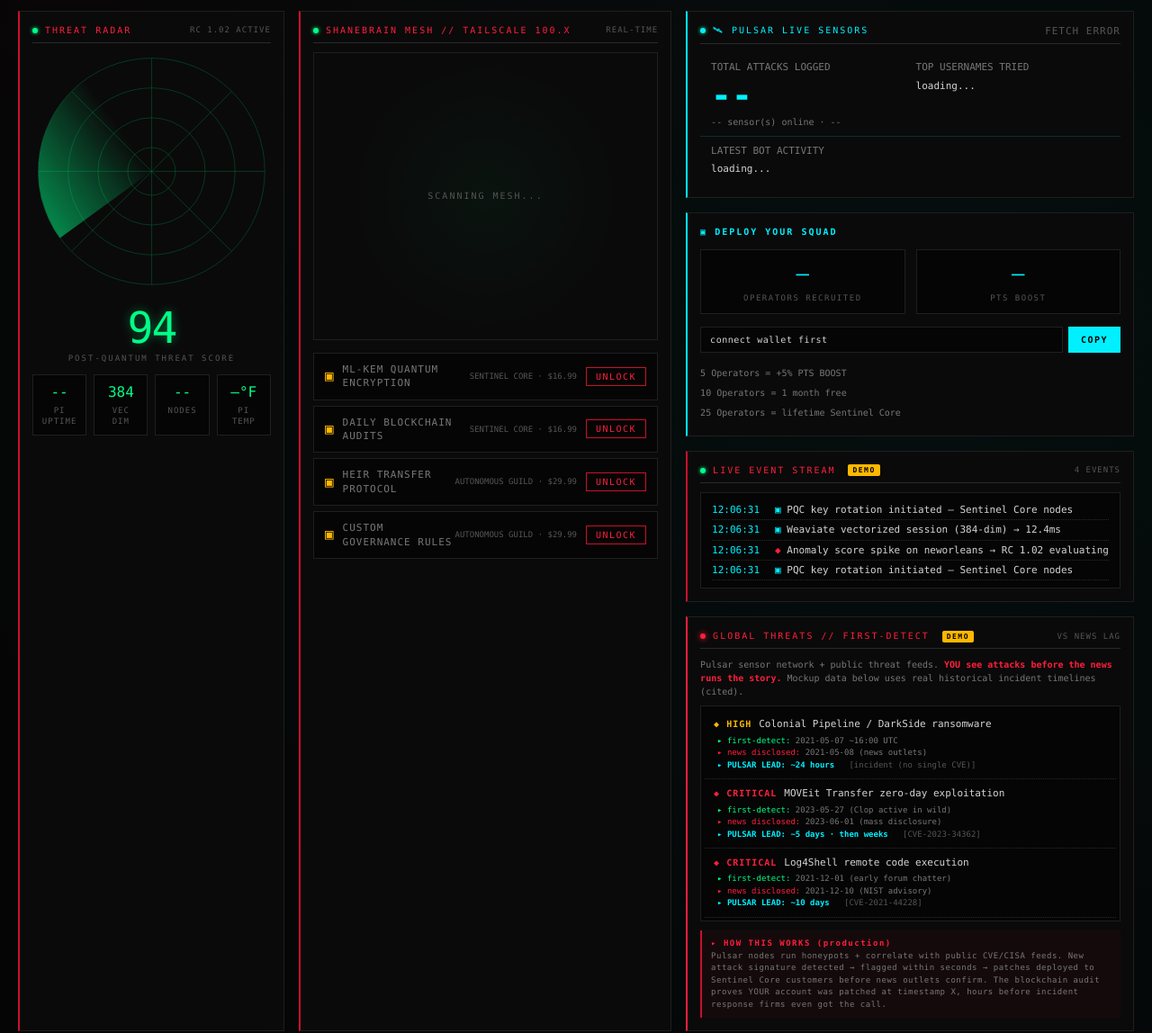
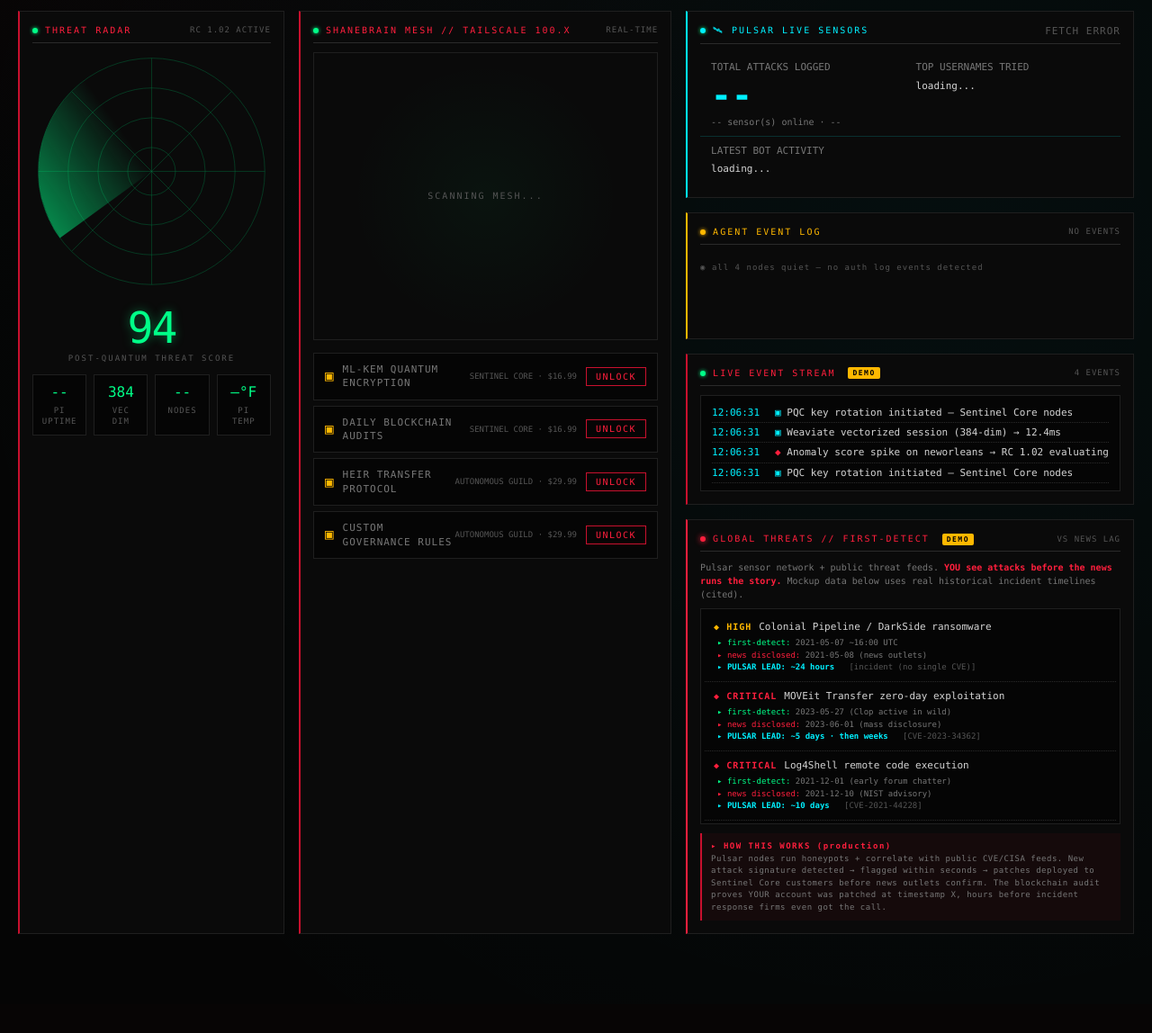
Before and after one commit to thebardchat/pulsar_sentinel, a Python web app: template ui/templates/recon.html in a window 1280 px wide. Shown: the part 1658-2806 px from the top of the page at 90% size. After the commit the page ends 2696 px from the top, so only its background shows below. Run offline with Jinja, Linux system fonts and the light colour scheme; the template is opened without the code that fills it, so the values that code supplies are empty; some libraries are stand-ins or nearby versions.

Commit message:
fix(recon): replace squad panel with live agent event log
Squad panel was wallet-gated dead weight (Phase 2). Replaced with
AGENT EVENT LOG panel fed by /api/v1/recon/mesh recent_events —
shows auth log hits from all 4 nodes in real time, quiet state when
clean. Removed all squad CSS, loadSquadPanel(), copySquadLink(), and
the localStorage wallet init that called them.

Co-Authored-By: Claude Sonnet 4.6 <noreply@anthropic.com>

```diff
--- a/ui/templates/recon.html
+++ b/ui/templates/recon.html
@@ -902,78 +902,6 @@
   .ticker-content .item .geo { color: var(--green); font-weight: 700; }
   body { padding-bottom: 62px; }  /* leave space for fixed ticker */
 
-  /* === SQUAD INVITE PANEL === */
-  .squad-panel {
-    background: var(--bg-1);
-    border: 1px solid var(--line);
-    border-left: 2px solid var(--cyan);
-    padding: 14px;
-    margin-bottom: 16px;
-  }
-  .squad-panel .ttl {
-    color: var(--cyan);
-    font-size: 10px;
-    letter-spacing: 2px;
-    text-transform: uppercase;
-    margin-bottom: 12px;
-    font-weight: 700;
-  }
-  .squad-stats {
-    display: grid;
-    grid-template-columns: 1fr 1fr;
-    gap: 12px;
-    margin-bottom: 14px;
-  }
-  .squad-stats .stat {
-    background: var(--bg-0);
-    padding: 10px;
-    border: 1px solid var(--line);
-    text-align: center;
-  }
-  .squad-stats .stat .n {
-    font-size: 24px;
-    color: var(--cyan);
-    font-variant-numeric: tabular-nums;
-    font-weight: 300;
-  }
-  .squad-stats .stat .l {
-    font-size: 9px;
-    color: var(--text-muted);
-    letter-spacing: 1.5px;
-    text-transform: uppercase;
-    margin-top: 4px;
-  }
-  .squad-invite {
-    display: flex;
-    gap: 6px;
-    margin-bottom: 12px;
-  }
-  .squad-invite input {
-    flex: 1;
-    background: var(--bg-0);
-    border: 1px solid var(--line);
-    color: var(--text);
-    padding: 8px 10px;
-    font-family: var(--mono);
-    font-size: 10px;
-    letter-spacing: 0.5px;
-  }
-  .squad-invite button {
-    background: var(--cyan);
-    color: #000;
-    border: none;
-    padding: 8px 14px;
-    font-family: var(--mono);
-    font-size: 10px;
-    letter-spacing: 1.5px;
-    cursor: pointer;
-    font-weight: 700;
-  }
-  .squad-invite button:hover { background: #fff; }
-  .squad-milestones { font-size: 10px; line-height: 1.6; color: var(--text-dim); }
-  .squad-milestones .m { padding: 3px 0; }
-  .squad-milestones .m.done { color: var(--green); }
-  .squad-milestones .m.next { color: var(--cyan); font-weight: 700; }
 
 </style>
 </head>
@@ -1244,20 +1172,16 @@
       </div>
     </div>
 
-    <div class="squad-panel" id="squadPanel">
-      <div class="ttl">▣ DEPLOY YOUR SQUAD</div>
-      <div class="squad-stats">
-        <div class="stat"><div class="n" id="squadCount">—</div><div class="l">Operators recruited</div></div>
-        <div class="stat"><div class="n" id="squadBoost">—</div><div class="l">PTS boost</div></div>
+    <div class="panel" style="margin-bottom: 16px; border-left-color: var(--amber);">
+      <div class="panel-title" style="color: var(--amber);">
+        <span class="led" style="background: var(--amber); box-shadow: 0 0 4px var(--amber);"></span>
+        AGENT EVENT LOG
+        <span class="meta" id="agentEvCount" style="color: var(--text-muted);">no events</span>
       </div>
-      <div class="squad-invite">
-        <input type="text" id="squadInviteLink" readonly value="connect wallet first">
-        <button id="squadCopyBtn" onclick="copySquadLink()">COPY</button>
-      </div>
-      <div class="squad-milestones" id="squadMilestones">
-        <div class="m">5 Operators = +5% PTS BOOST</div>
-        <div class="m">10 Operators = 1 month free</div>
-        <div class="m">25 Operators = lifetime Sentinel Core</div>
+      <div id="agentEvLog" style="font-family: var(--font-mono); font-size: 10px; line-height: 1.7; min-height: 80px; color: var(--text-dim);">
+        <div style="color: var(--text-muted); font-size: 9px; letter-spacing: 1px; padding: 8px 0;">
+          ◉ all 4 nodes quiet — no auth log events detected
+        </div>
       </div>
     </div>
 
@@ -1426,6 +1350,28 @@ async function meshPollFull() {
       }
     }
     renderLiveMesh(d);
+    // Agent event log
+    const evLog = document.getElementById('agentEvLog');
+    const evCount = document.getElementById('agentEvCount');
+    if (evLog && d.recent_events) {
+      if (d.recent_events.length === 0) {
+        evLog.innerHTML = '<div style="color:var(--text-muted);font-size:9px;letter-spacing:1px;padding:8px 0;">◉ all ' + (d.total||4) + ' nodes quiet — no auth log events detected</div>';
+        if (evCount) evCount.textContent = 'no events';
+      } else {
+        evLog.innerHTML = d.recent_events.slice(0, 10).map(ev => {
+          const sev = (ev.event_type||'').includes('fail') || (ev.event_type||'').includes('brute') ? 'var(--red-bright)' : 'var(--amber)';
+          const ts = ev.timestamp ? ev.timestamp.slice(11,19) : '';
+          const ip = ev.source_ip ? ' · ' + ev.source_ip : '';
+          return `<div style="padding:3px 0;border-bottom:1px dotted var(--line-bright);">
+            <span style="color:var(--cyan);min-width:60px;display:inline-block;">${ts}</span>
+            <span style="color:${sev};">◆</span>
+            <span style="color:var(--text-muted);margin:0 4px;">${ev.node_id}</span>
+            <span>${ev.event_type||'event'}${ip}</span>
+          </div>`;
+        }).join('');
+        if (evCount) evCount.textContent = d.recent_events.length + ' event' + (d.recent_events.length !== 1 ? 's' : '');
+      }
+    }
   } catch(e) {}
 }
 
@@ -2350,45 +2296,6 @@ function patkInit() {
   }
 })();
 
-async function loadSquadPanel(myWallet) {
-  if (!myWallet || !myWallet.startsWith("0x")) return;
-  try {
-    const r = await fetch("/api/v1/recon/squad/" + myWallet);
-    const j = await r.json();
-    if (!j.ok) return;
-    const elN = document.getElementById("squadCount");
-    const elB = document.getElementById("squadBoost");
-    const elI = document.getElementById("squadInviteLink");
-    const elM = document.getElementById("squadMilestones");
-    if (elN) elN.textContent = j.count;
-    if (elB) elB.textContent = "+" + j.pts_boost_pct + "%";
-    if (elI) elI.value = j.invite_url;
-    if (elM && j.milestones) {
-      elM.innerHTML = j.milestones.map(m =>
-        '<div class="m ' + (m.achieved ? "done" : (j.next_milestone && j.next_milestone.at === m.at ? "next" : "")) + '">' +
-        (m.achieved ? "✓ " : (j.next_milestone && j.next_milestone.at === m.at ? "▸ " : "○ ")) +
-        m.at + " Operators = " + m.reward + '</div>'
-      ).join("");
-    }
-  } catch (e) { console.warn("squad load failed", e); }
-}
-
-function copySquadLink() {
-  const el = document.getElementById("squadInviteLink");
-  if (!el) return;
-  el.select();
-  try {
-    document.execCommand("copy");
-    const btn = document.getElementById("squadCopyBtn");
-    if (btn) { const t = btn.textContent; btn.textContent = "COPIED"; setTimeout(() => btn.textContent = t, 1500); }
-  } catch (e) {}
-}
-
-// Optional: if a previous session captured the wallet, load it now (demo mode reuses)
-(function () {
-  const saved = (() => { try { return localStorage.getItem("pulsar_my_wallet"); } catch (e) { return null; } })();
-  if (saved) loadSquadPanel(saved);
-})();
 
 // ============ CONNECT WALLET ============
 async function connectWallet() {
@@ -2404,8 +2311,6 @@ async function connectWallet() {
       body: JSON.stringify({ inviter_wallet: inviter, invitee_wallet: mockWallet }),
     }).catch(() => {});
   }
-  loadSquadPanel(mockWallet);
-
   // MOCK: in real implementation, use window.ethereum.request({ method: 'eth_requestAccounts' })
   document.getElementById('connectOverlay').classList.add('hidden');
   // Seed the ticker
```
